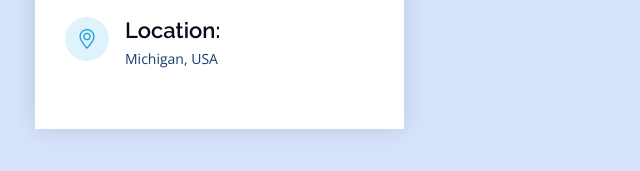
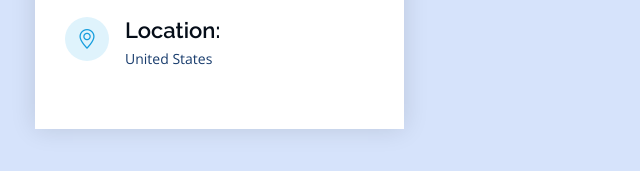
Before and after one commit to michalfadel19/Michal-Fadel-Web, a plain HTML site: page index.html in a window 1280 px wide. Shown: the part 6222-6393 px from the top of the page, 295-935 px from the left. Drawn offline with nearby package versions, Linux system fonts and the light colour scheme.

Commit message:
Update index.html

```diff
--- a/index.html
+++ b/index.html
@@ -495,7 +495,7 @@
               <div class="address">
                 <i class="bi bi-geo-alt"></i>
                 <h4>Location:</h4>
-                <p>Michigan, USA</p>
+                <p>United States</p>
               </div>
 
 
```
